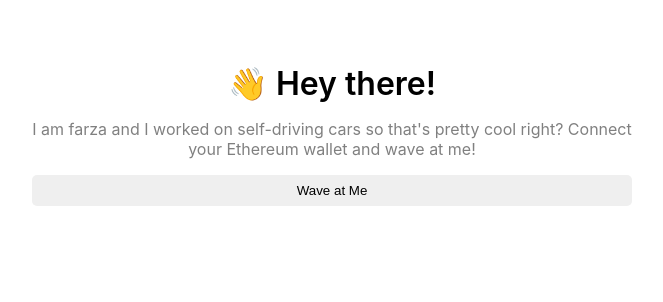
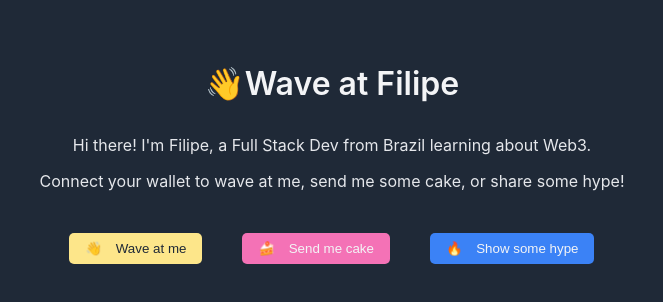
Before and after one commit to fmoliveira/wave-portal-frontend, a React (Create React App) app: page / in a window 1280 px wide. Shown: the top 302 px of the page, without its empty margins (308-971 px from the left). Built offline with nearby package versions, Linux system fonts and the light colour scheme.

Commit message:
Spice up the UI

```diff
--- a/public/index.html
+++ b/public/index.html
@@ -24,7 +24,7 @@
       work correctly both with client-side routing and a non-root public URL.
       Learn how to configure a non-root public URL by running `npm run build`.
     -->
-		<title>React App</title>
+		<title>Wave at Filipe</title>
 	</head>
 	<body>
 		<noscript>You need to enable JavaScript to run this app.</noscript>
--- a/src/App.css
+++ b/src/App.css
@@ -20,14 +20,54 @@
 
 .bio {
 	text-align: center;
-	color: gray;
+	color: var(--text-200);
 	margin-top: 16px;
 }
 
-.waveButton {
+.reactions {
+	margin: 10px;
+	display: flex;
+	flex-direction: column;
+	justify-content: space-around;
+}
+
+@media screen and (min-width: 768px) {
+	.reactions {
+		flex-direction: row;
+	}
+}
+
+.button {
 	cursor: pointer;
 	margin-top: 16px;
-	padding: 8px;
+	padding: 8px 16px;
 	border: 0;
 	border-radius: 5px;
+	background-color: var(--button-bg-color);
+	color: var(--text-100);
 }
+
+.button:hover {
+	-webkit-filter: brightness(80%);
+}
+
+.button:active {
+	transform: translate(1px, 1px);
+}
+
+.buttonWave {
+	--button-bg-color: #fde68a;
+	--text-100: #1f2937;
+}
+
+.buttonCake {
+	--button-bg-color: #f472b6;
+}
+
+.buttonFire {
+	--button-bg-color: #3b82f6;
+}
+
+.buttonEmoji {
+	padding-right: 10px;
+}
--- a/src/App.js
+++ b/src/App.js
@@ -1,5 +1,5 @@
 import * as React from "react";
-import { ethers } from "ethers";
+// import { ethers } from "ethers";
 import "./App.css";
 
 export default function App() {
@@ -8,16 +8,44 @@
 	return (
 		<div className="mainContainer">
 			<div className="dataContainer">
-				<div className="header">👋 Hey there!</div>
+				<div className="header">
+					<span role="img" aria-label="Wave">
+						👋
+					</span>
+					Wave at Filipe
+				</div>
 
 				<div className="bio">
-					I am farza and I worked on self-driving cars so that's pretty cool
-					right? Connect your Ethereum wallet and wave at me!
+					<p>
+						Hi there! I'm Filipe, a Full Stack Dev from Brazil learning about
+						Web3.
+					</p>
+					<p>
+						Connect your wallet to wave at me, send me some cake, or share some
+						hype!
+					</p>
 				</div>
 
-				<button className="waveButton" onClick={wave}>
-					Wave at Me
-				</button>
+				<section className="reactions">
+					<button className="button buttonWave" onClick={wave}>
+						<span className="buttonEmoji" role="img" aria-label="Wave">
+							👋
+						</span>{" "}
+						Wave at me
+					</button>
+					<button className="button buttonCake" onClick={wave}>
+						<span className="buttonEmoji" role="img" aria-label="Cake">
+							🍰
+						</span>{" "}
+						Send me cake
+					</button>
+					<button className="button buttonFire" onClick={wave}>
+						<span className="buttonEmoji" role="img" aria-label="Fire">
+							🔥
+						</span>{" "}
+						Show some hype
+					</button>
+				</section>
 			</div>
 		</div>
 	);
--- a/src/index.css
+++ b/src/index.css
@@ -1,3 +1,10 @@
+:root {
+	--bg-color: #1f2937;
+	--button-bg-color: #1d4ed8;
+	--text-100: #f3f4f6;
+	--text-200: #e5e7eb;
+}
+
 body {
 	margin: 0;
 	font-family: -apple-system, BlinkMacSystemFont, "Segoe UI", "Roboto", "Oxygen",
@@ -5,6 +12,8 @@
 		sans-serif;
 	-webkit-font-smoothing: antialiased;
 	-moz-osx-font-smoothing: grayscale;
+	background-color: var(--bg-color);
+	color: var(--text-100);
 }
 
 code {
```
Also changed, not shown: 1 other file (tests, documents, lock files or other folders).
